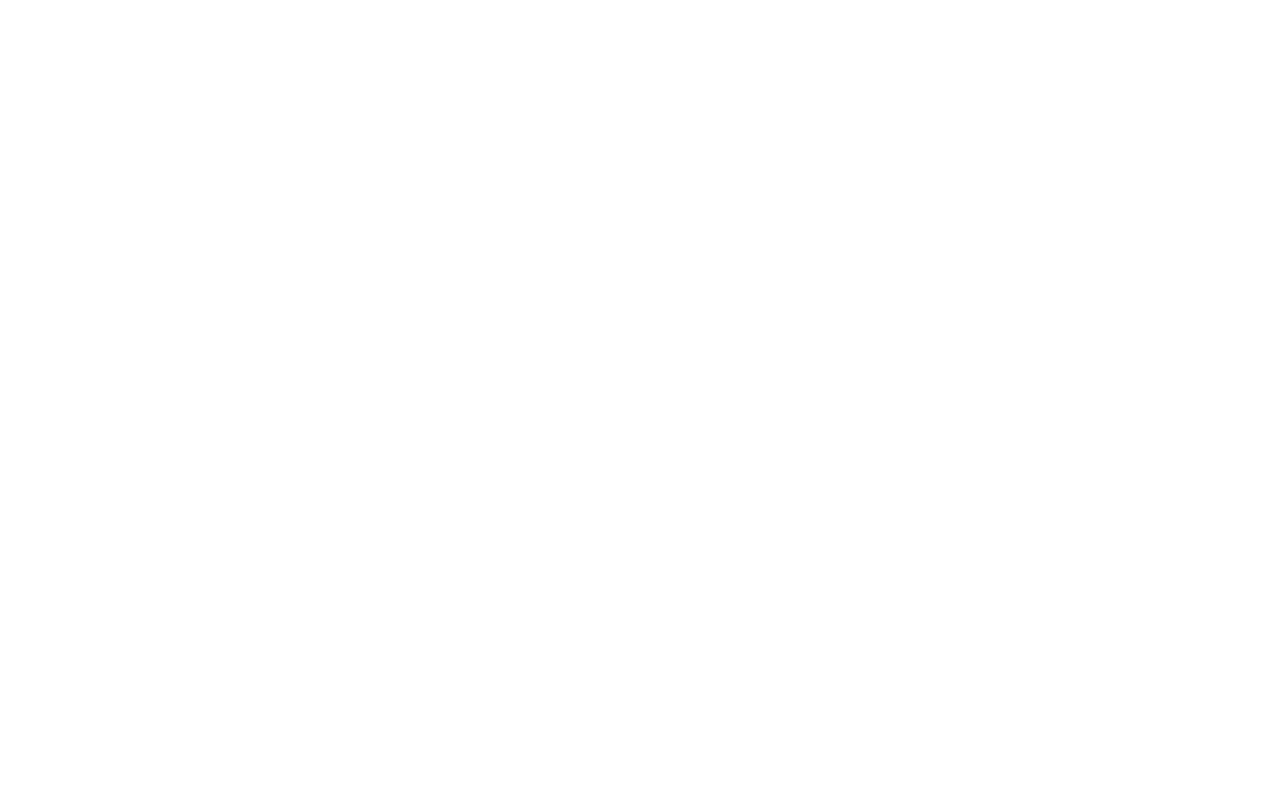
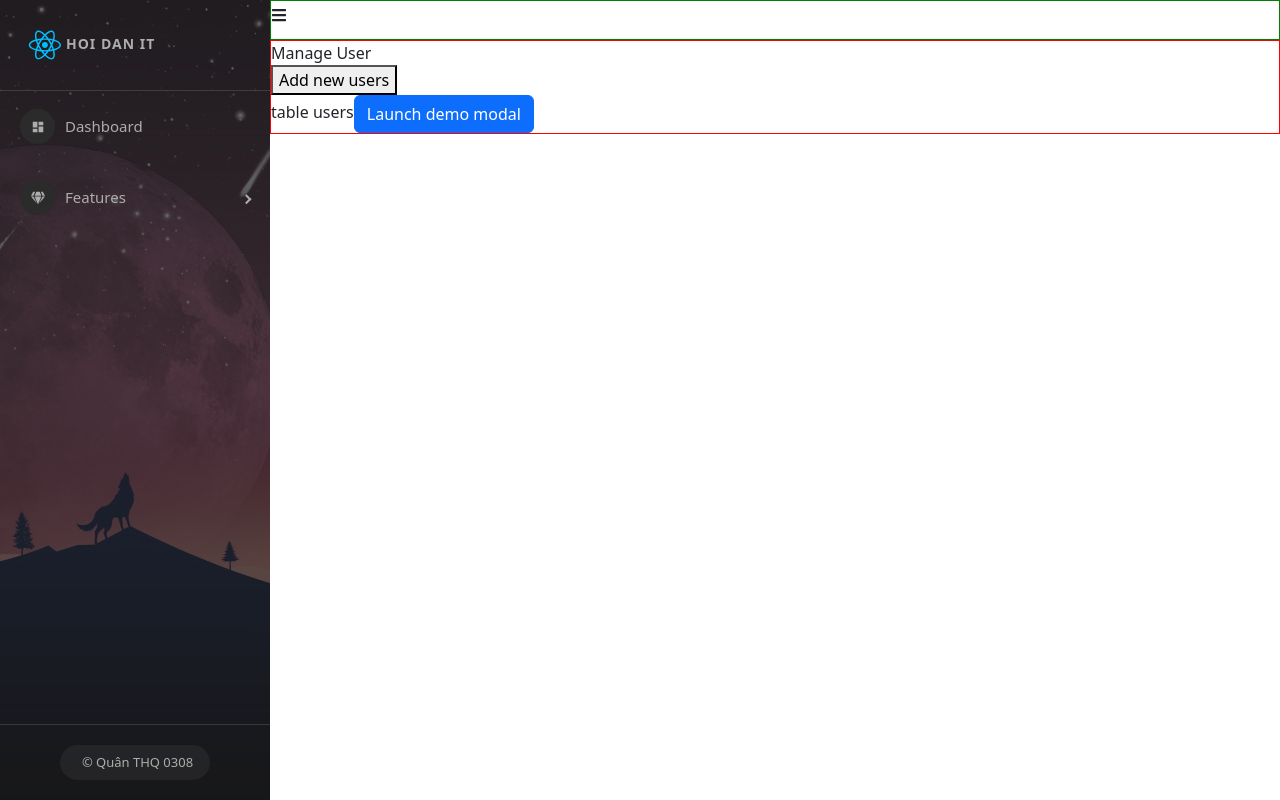
Before and after one commit to thquan0308/react-ultimate-base.v2, a React (Create React App) app: page /admins/manage-users in a window 1280 px wide. Before the commit this address had no page. Built offline with nearby package versions, Linux system fonts and the light colour scheme.

Commit message:
6 update Manager user

```diff
--- a/src/App.js
+++ b/src/App.js
@@ -1,6 +1,6 @@
 import './App.scss';
 import Header from './components/Header/Header';
-import { Outlet, Link } from "react-router-dom";
+import { Outlet } from "react-router-dom";
 
 
 const App = () => {
--- a/src/App.scss
+++ b/src/App.scss
@@ -82,6 +82,7 @@
           background   : #303030;
           color        : white;
           height       : 40px;
+          border       : 5px;
 
           &:hover {
             background: brown;
--- a/src/components/Admin/Admin.js
+++ b/src/components/Admin/Admin.js
@@ -2,6 +2,8 @@
 import './Admin.scss'
 import { FaBars } from 'react-icons/fa';
 import { useState } from "react";
+import { Outlet } from "react-router-dom";
+
 
 const Admin = (props) => {
     const [collapsed, setCollapsed] = useState(false)
@@ -11,8 +13,16 @@
                 <SideBar collapsed={collapsed} />
             </div>
             <div className="admin-content">
-                <FaBars onClick={() => setCollapsed(!collapsed)} />
-                content goes here
+                <div className="admin-header">
+                    <FaBars onClick={() => setCollapsed(!collapsed)} />
+
+                </div>
+
+                <div className="admin-main">
+                    <Outlet />
+                </div>
+
+
             </div>
         </div>
     )
--- a/src/components/Admin/Admin.scss
+++ b/src/components/Admin/Admin.scss
@@ -6,4 +6,17 @@
             height: 100vh !important;
         }
     }
+
+    .admin-content {
+        width: 100%;
+
+        .admin-header {
+            height: 40px;
+            border: 1px solid green;
+        }
+
+        .admin-main {
+            border: 1px solid red;
+        }
+    }
 }
--- /dev/null
+++ b/src/components/Admin/Content/DashBoard.js
@@ -0,0 +1,9 @@
+const DashBoard = (props) => {
+    return (
+        <div>
+            dash board
+        </div>
+    )
+}
+
+export default DashBoard
--- /dev/null
+++ b/src/components/Admin/Content/ManangeUser.js
@@ -0,0 +1,23 @@
+import ModalCreateUser from "./ModalCreateUser"
+
+
+const ManageUser = (props) => {
+    return (
+        <div className="manage-user-container">
+            <div className="title">
+                Manage User
+            </div>
+
+            <div className="users-content">
+                <button>Add new users</button>
+            </div>
+
+            <div>
+                table users
+                <ModalCreateUser />
+            </div>
+        </div>
+    )
+}
+
+export default ManageUser
--- /dev/null
+++ b/src/components/Admin/Content/ModalCreateUser.js
@@ -0,0 +1,72 @@
+import { useState } from 'react';
+import Button from 'react-bootstrap/Button';
+import Modal from 'react-bootstrap/Modal';
+
+const ModalCreateUser = () => {
+    const [show, setShow] = useState(false);
+
+    const handleClose = () => setShow(false);
+    const handleShow = () => setShow(true);
+
+    return (
+        <>
+            <Button variant="primary" onClick={handleShow} >
+                Launch demo modal
+            </Button>
+
+            <Modal
+                show={show}
+                onHide={handleClose}
+                size="xl"
+                backdrop="static"
+            >
+                <Modal.Header closeButton>
+                    <Modal.Title>Add new user</Modal.Title>
+                </Modal.Header>
+                {/* ------------------------------------------ */}
+                <Modal.Body>
+                    <form className="row g-3">
+                        <div className="col-md-6">
+                            <label className="form-label">Email</label>
+                            <input type="email" className="form-control" />
+                        </div>
+                        <div className="col-md-6">
+                            <label className="form-label">Password</label>
+                            <input type="password" className="form-control" />
+                        </div>
+
+                        <div className="col-md-6">
+                            <label className="form-label">Username</label>
+                            <input type="text" className="form-control" />
+                        </div>
+                        <div className="col-md-4">
+                            <label className="form-label">Role</label>
+                            <select className="form-select">
+                                <option selected value="USER">USER</option>
+                                <option value="ADMIN">ADMIN</option>
+                            </select>
+                        </div>
+
+                        <div className='col-md-12'>
+                            <label className="form-label">Image</label>
+                            <input type="file" />
+                        </div>
+
+                    </form>
+                </Modal.Body>
+                {/* ------------------------------------------ */}
+
+                <Modal.Footer>
+                    <Button variant="secondary" onClick={handleClose}>
+                        Close
+                    </Button>
+                    <Button variant="primary" onClick={handleClose}>
+                        Save
+                    </Button>
+                </Modal.Footer>
+            </Modal>
+        </>
+    );
+}
+
+export default ModalCreateUser
--- a/src/components/Admin/SideBar.js
+++ b/src/components/Admin/SideBar.js
@@ -17,7 +17,7 @@
 import { MdDashboard } from "react-icons/md";
 
 import './SideBar.scss';
-
+import { Link } from 'react-router-dom';
 
 const SideBar = (props) => {
     const { image, collapsed, toggled, handleToggleSidebar } = props;
@@ -54,16 +54,23 @@
                             icon={<MdDashboard />}
                         >
                             Dashboard
+                            <Link to="/admins" />
                         </MenuItem>
                     </Menu>
                     <Menu iconShape="circle">
                         <SubMenu
                             icon={<FaGem />}
-                            title="Features"
-                        >
-                            <MenuItem> Quản lý Users</MenuItem>
-                            <MenuItem > Quản lý Bài Quiz</MenuItem>
-                            <MenuItem> Quản lý Câu Hỏi</MenuItem>
+                            title="Features">
+                            <MenuItem>
+                                Quản lý Users
+                                <Link to="/admins/manage-users" />
+                            </MenuItem>
+                            <MenuItem >
+                                Quản lý Bài Quiz
+                            </MenuItem>
+                            <MenuItem>
+                                Quản lý Câu Hỏi
+                            </MenuItem>
                         </SubMenu>
 
                     </Menu>
--- a/src/index.js
+++ b/src/index.js
@@ -13,6 +13,8 @@
 import User from './components/User/User,';
 import Admin from './components/Admin/Admin';
 import HomePage from './components/Home/HomePage';
+import ManageUser from './components/Admin/Content/ManangeUser';
+import DashBoard from './components/Admin/Content/DashBoard';
 
 const root = ReactDOM.createRoot(document.getElementById('root'));
 root.render(
@@ -25,7 +27,11 @@
           <Route path="users" element={<User />} />
         </Route>
 
-        <Route path="admins" element={<Admin />} />
+        <Route path="/admins" element={<Admin />} >
+          <Route index element={<DashBoard />} />
+          <Route path="manage-users" element={<ManageUser />} />
+
+        </Route>
 
       </Routes>
     </BrowserRouter>
```
